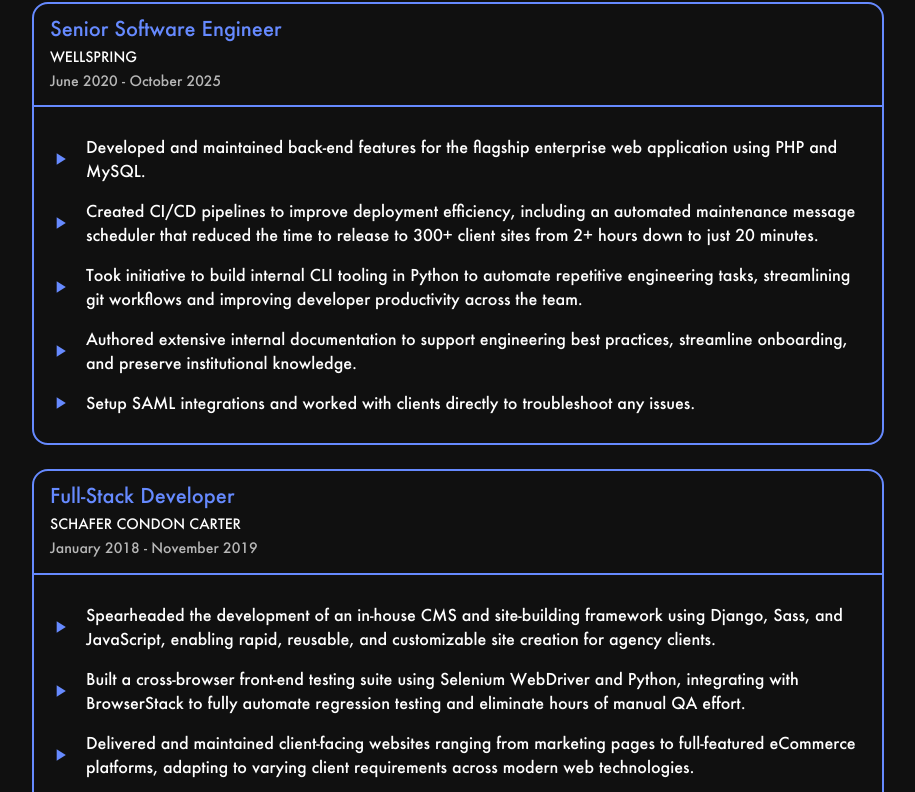
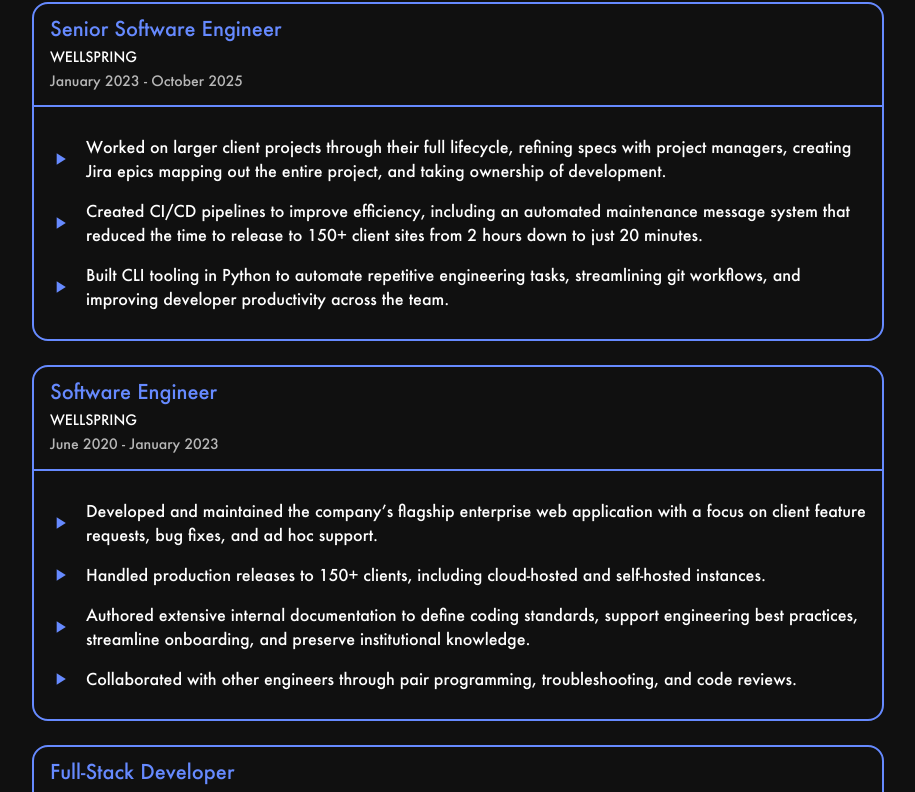
Before and after one commit to connordelacruz/connordelacruz.github.io, a React (Vite) app: page / in a window 1280 px wide. Shown: the part 3260-4052 px from the top of the page, without its empty margins (182-1097 px from the left). Built offline with nearby package versions, Linux system fonts and the light colour scheme.

Commit message:
updated resume to match current doc revision

```diff
--- a/src/components/ResumeSection.jsx
+++ b/src/components/ResumeSection.jsx
@@ -19,7 +19,7 @@ const skills = [
   },
   {
     title: 'Tools & Frameworks',
-    skills: 'React, Sass, Jenkins, Django, Cypress, Selenium, Docker, Node.js',
+    skills: 'React, Sass, Jenkins, Django, AWS, Cypress, Selenium, Docker, Node.js',
   },
 ]
 
@@ -28,14 +28,25 @@ const experience = [
   {
     jobTitle: 'Senior Software Engineer',
     company: 'Wellspring',
-    startDate: 'June 2020',
+    startDate: 'January 2023',
     endDate: 'October 2025',
     bullets: [
-      'Developed and maintained back-end features for the flagship enterprise web application using PHP and MySQL.',
-      'Created CI/CD pipelines to improve deployment efficiency, including an automated maintenance message scheduler that reduced the time to release to 300+ client sites from 2+ hours down to just 20 minutes.',
-      'Took initiative to build internal CLI tooling in Python to automate repetitive engineering tasks, streamlining git workflows and improving developer productivity across the team.',
-      'Authored extensive internal documentation to support engineering best practices, streamline onboarding, and preserve institutional knowledge.',
-      'Setup SAML integrations and worked with clients directly to troubleshoot any issues.',
+      'Worked on larger client projects through their full lifecycle, refining specs with project managers, creating Jira epics mapping out the entire project, and taking ownership of development.',
+      'Created CI/CD pipelines to improve efficiency, including an automated maintenance message system that reduced the time to release to 150+ client sites from 2 hours down to just 20 minutes.',
+      'Built CLI tooling in Python to automate repetitive engineering tasks, streamlining git workflows, and improving developer productivity across the team.',
+    ],
+    skills: 'PHP, MySQL, Jenkins, Groovy, Python, Docker, Cypress, GitHub, Jira',
+  },
+  {
+    jobTitle: 'Software Engineer',
+    company: 'Wellspring',
+    startDate: 'June 2020',
+    endDate: 'January 2023',
+    bullets: [
+      'Developed and maintained the company’s flagship enterprise web application with a focus on client feature requests, bug fixes, and ad hoc support.',
+      'Handled production releases to 150+ clients, including cloud-hosted and self-hosted instances.',
+      'Authored extensive internal documentation to define coding standards, support engineering best practices, streamline onboarding, and preserve institutional knowledge.',
+      'Collaborated with other engineers through pair programming, troubleshooting, and code reviews.',
     ],
     skills: 'PHP, MySQL, Jenkins, Groovy, Python, Docker, Cypress, GitHub, Jira',
   },
@@ -47,7 +58,7 @@ const experience = [
     bullets: [
       'Spearheaded the development of an in-house CMS and site-building framework using Django, Sass, and JavaScript, enabling rapid, reusable, and customizable site creation for agency clients.',
       'Built a cross-browser front-end testing suite using Selenium WebDriver and Python, integrating with BrowserStack to fully automate regression testing and eliminate hours of manual QA effort.',
-      'Delivered and maintained client-facing websites ranging from marketing pages to full-featured eCommerce platforms, adapting to varying client requirements across modern web technologies.',
+      'Created and maintained client-facing websites ranging from marketing pages to full-featured eCommerce platforms, adapting to varying client requirements across modern web technologies.',
     ],
     skills: 'JavaScript, Python, Sass, CSS, MySQL, Selenium, Django, BitBucket, AEM',
   },
```
